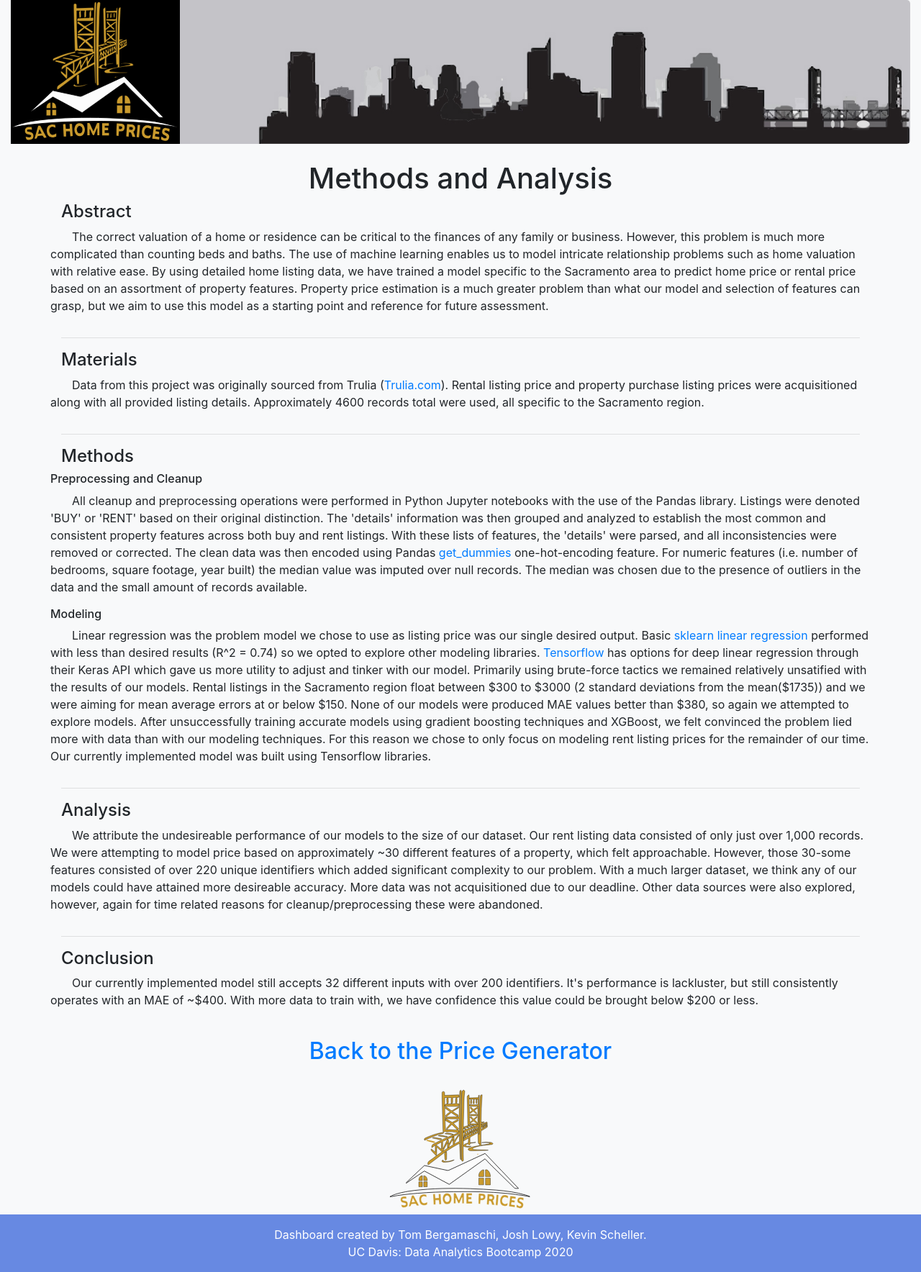
After one commit to tbergama/final-project, a Flask app: page /methods in a window 1280 px wide. The commit adds this page. Shown: the whole page at 72% size. Run offline with Flask 2, Linux system fonts and the light colour scheme; parts of the project's set-up code (start-up, migrations or seed data) failed here and were passed over; some libraries are stand-ins or nearby versions.

Commit message:
Scientific Writeup

```diff
--- a/frontEnd/app.py
+++ b/frontEnd/app.py
@@ -19,6 +19,10 @@ app = Flask(__name__)
 @app.route('/')
 def index():
     return render_template('index.html')
+
+@app.route('/methods')
+def methods():
+    return render_template('methods.html')
 
 @app.route('/model-predict', methods=['POST'])
 def predict_rent_price():
--- a/frontEnd/templates/index.html
+++ b/frontEnd/templates/index.html
@@ -41,7 +41,7 @@
         <div class="row">
             <p>
                 We created a prediction model based on historic property rental prices in the Sacramento region. We leveraged thousands of data points to build out our prediction model. In order to output a monthly rent price, please enter the details and criteria about
-                the rental property.
+                the rental property.  <a href='methods'> Read more...</a>
             </p>
         </div>
     </div>
--- /dev/null
+++ b/frontEnd/templates/methods.html
@@ -0,0 +1,153 @@
+<!DOCTYPE html>
+<html lang="en">
+
+<head>
+    <meta charset="UTF-8">
+    <meta name="viewport" content="width=device-width, initial-scale=1.0">
+    <meta http-equiv="X-UA-Compatible" content="ie=edge">
+    <!-- Bootstrap -->
+    <script src="//cdnjs.cloudflare.com/ajax/libs/jquery/3.2.1/jquery.min.js"></script>
+    <script src="https://cdnjs.cloudflare.com/ajax/libs/popper.js/1.16.0/umd/popper.min.js"></script>
+    <link href="//maxcdn.bootstrapcdn.com/bootstrap/4.0.0/css/bootstrap.min.css" rel="stylesheet" id="bootstrap-css">
+    <script src="//maxcdn.bootstrapcdn.com/bootstrap/4.0.0/js/bootstrap.min.js"></script>
+
+    <!------ Include the above in your HEAD tag ---------->
+
+    <link href="https://cdnjs.cloudflare.com/ajax/libs/select2/4.0.6-rc.0/css/select2.min.css" rel="stylesheet" />
+    <script src="https://cdnjs.cloudflare.com/ajax/libs/select2/4.0.6-rc.0/js/select2.min.js"></script>
+
+
+    <!-- Plotly -->
+    <!-- Personal Styles -->
+    <link rel="stylesheet" href="static/css/styles.css">
+    <link rel="shortcut icon" href="{{ url_for('static', filename='favicon.ico') }}">
+    <title>Sacramento House Predictor</title>
+</head>
+
+<body class="bg-light">
+
+    <div class="container-fluid" id="topHeader">
+
+        <div class="jumbotron jumbo-bg logo-header">
+            <img src="static/sac-homes-blk.svg" alt="Sac Homes Logo" height="200">
+        </div>
+
+    </div>
+
+    <br>
+    <h1 style="text-align: center;">Methods and Analysis</h1>
+    <div class="container">
+        <h4>Abstract</h4>
+        <div class="row">
+            <p>
+                The correct valuation of a home or residence can be critical to the finances of any family or
+                business. However, this problem is much more complicated than counting beds and baths. The
+                use of machine learning enables us to model intricate relationship problems such as home
+                valuation with relative ease. By using detailed home listing data, we have trained a model
+                specific to the Sacramento area to predict home price or rental price based on an assortment
+                of property features. Property price estimation is a much greater problem than what our model
+                and selection of features can grasp, but we aim to use this model as a starting point and
+                reference for future assessment.
+            </p>
+        </div>
+        <hr>
+        <h4>Materials</h4>
+        <div class="row">
+            <p>
+                Data from this project was originally sourced from Trulia
+                (<a href='http://trulia.com'>Trulia.com</a>).  Rental listing price and property purchase
+                 listing prices were acquisitioned along with all provided listing details.  Approximately
+                 4600 records total were used, all specific to the Sacramento region.
+            </p>
+        </div>
+        <hr>
+        <h4>Methods</h4>
+        <div class="row">
+            <h6>
+                Preprocessing and Cleanup
+            </h6>
+            <p>
+                All cleanup and preprocessing operations were performed in Python Jupyter notebooks with the
+                use of the Pandas library.  Listings were denoted 'BUY' or 'RENT' based on their original
+                distinction. The 'details' information was then grouped and analyzed to establish the most
+                common and consistent property features across both buy and rent listings.
+                With these lists of features, the 'details' were parsed, and all inconsistencies were removed
+                 or corrected.  The clean data was then encoded using Pandas <a href='https://pandas.pydata.org/pandas-docs/stable/reference/api/pandas.get_dummies.html'>get_dummies</a>
+                 one-hot-encoding feature.  For numeric features (i.e. number of bedrooms, square footage,
+                 year built) the median value was imputed over null records.  The median was chosen due to the
+                presence of outliers in the data and the small amount of records available.
+            </p>
+            <h6>
+                Modeling
+            </h6>
+            <p>
+                Linear regression was the problem model we chose to use as listing price was our single
+                desired output.  Basic <a href='https://scikit-learn.org/stable/modules/linear_model.html#ordinary-least-squares'>sklearn linear regression</a>
+                performed with less than desired results (R^2 = 0.74) so we opted to explore other modeling libraries.
+                <a href='https://www.tensorflow.org/overview'>Tensorflow</a> has options for deep linear
+                regression through their Keras API which gave us more utility to adjust and tinker with our
+                model.  Primarily using brute-force tactics we remained relatively unsatified with the results
+                of our models.  Rental listings in the Sacramento region float between $300 to $3000
+                (2 standard deviations from the mean($1735)) and we were aiming for mean average errors at or
+                below $150.  None of our models were produced MAE values better than $380, so again we
+                 attempted to explore models.
+                After unsuccessfully training accurate models using gradient boosting techniques and XGBoost,
+                we felt convinced the problem lied more with data than with our modeling techniques.  For this
+                reason we chose to only focus on modeling rent listing prices for the remainder of our time.
+                Our currently implemented model was built using Tensorflow libraries.
+            </p>
+        </div>
+        <hr>
+        <h4>Analysis</h4>
+        <div class="row">
+            <p>
+                We attribute the undesireable performance of our models to the size of our dataset.  Our rent
+                listing data consisted of only just over 1,000 records.  We were attempting to model price
+                based on approximately ~30 different features of a property, which felt approachable.
+                However, those 30-some features consisted of over 220 unique identifiers which added
+                significant complexity to our problem.  With a much larger dataset, we think any of our models
+                could have attained more desireable accuracy.  More data was not acquisitioned due to our
+                deadline.  Other data sources were also explored, however, again for time related reasons for
+                cleanup/preprocessing these were abandoned.
+            </p>
+        </div>
+        <hr>
+        <h4>Conclusion</h4>
+        <div class="row">
+            <p>
+                Our currently implemented model still accepts 32 different inputs with over 200 identifiers.
+                It's performance is lackluster, but still consistently operates with an MAE of ~$400.  With
+                more data to train with, we have confidence this value could be brought below $200 or less.
+            </p>
+        </div>
+        <br>
+        <a href='/'><h2 style="text-align: center;">Back to the Price Generator</h2></a>
+    </div>
+    <br>
+
+
+
+    <div class="container">
+        <img src="static/sac-homes.svg" alt="Sac Homes Logo" width="200" style="display: block; margin: auto; margin-bottom: 5px;">
+    </div>
+
+    <!-- Footer -->
+    <footer class=" page-footer font-small blue ">
+
+        <div class="text-center py-3 white ">Dashboard created by Tom Bergamaschi, Josh Lowy, Kevin Scheller.
+            <br> UC Davis: Data Analytics Bootcamp 2020
+        </div>
+
+    </footer>
+    <!-- Footer -->
+
+</body>
+
+<!-- D3 -->
+<script src="https://d3js.org/d3.v5.min.js "></script>
+<!-- Leaflet -->
+<!-- Plotly -->
+<!-- Personal JS -->
+<script type="text/javascript " src="{{ url_for( 'static', filename='js/script.js' ) }} "></script>
+
+</html>
```
